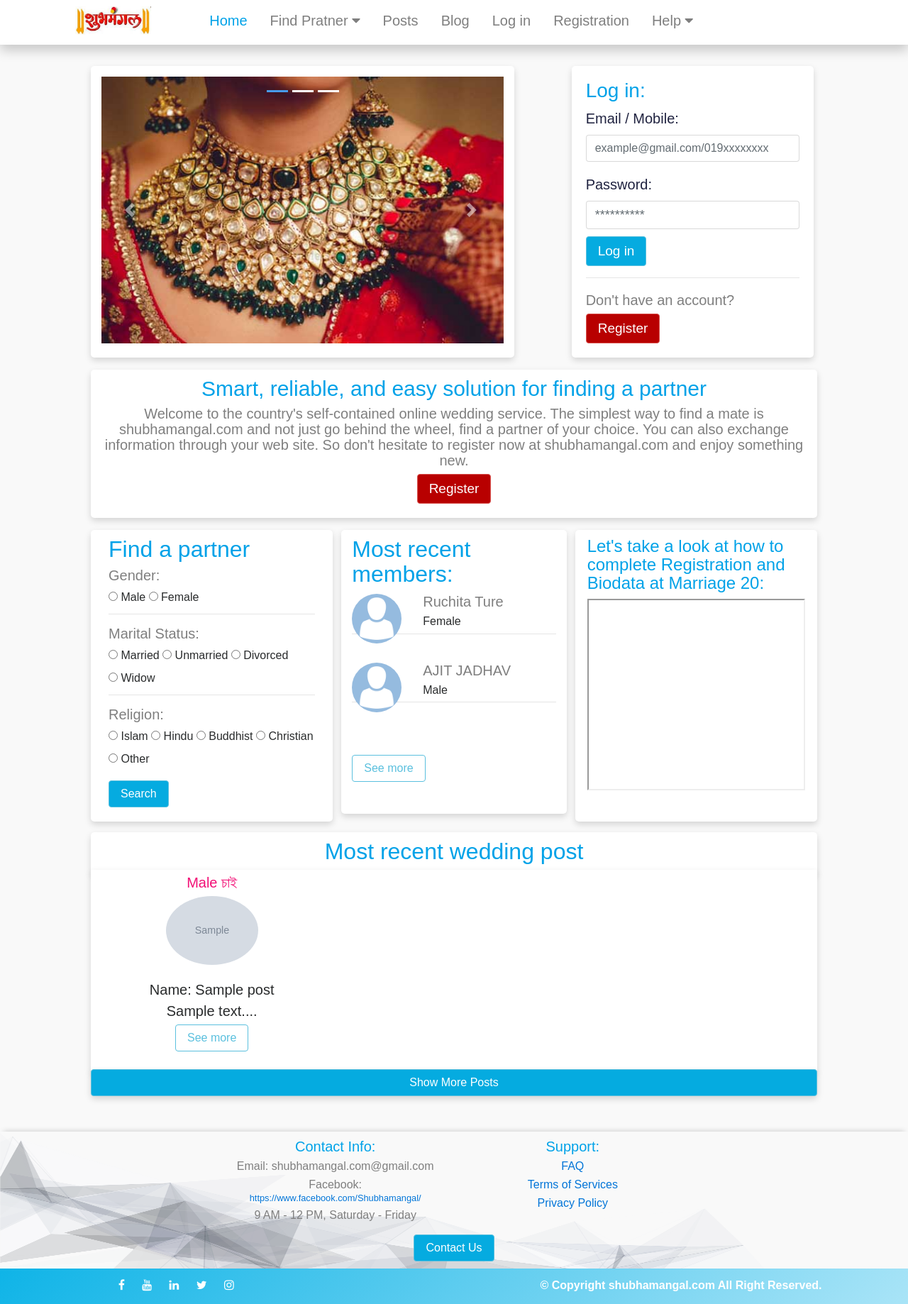
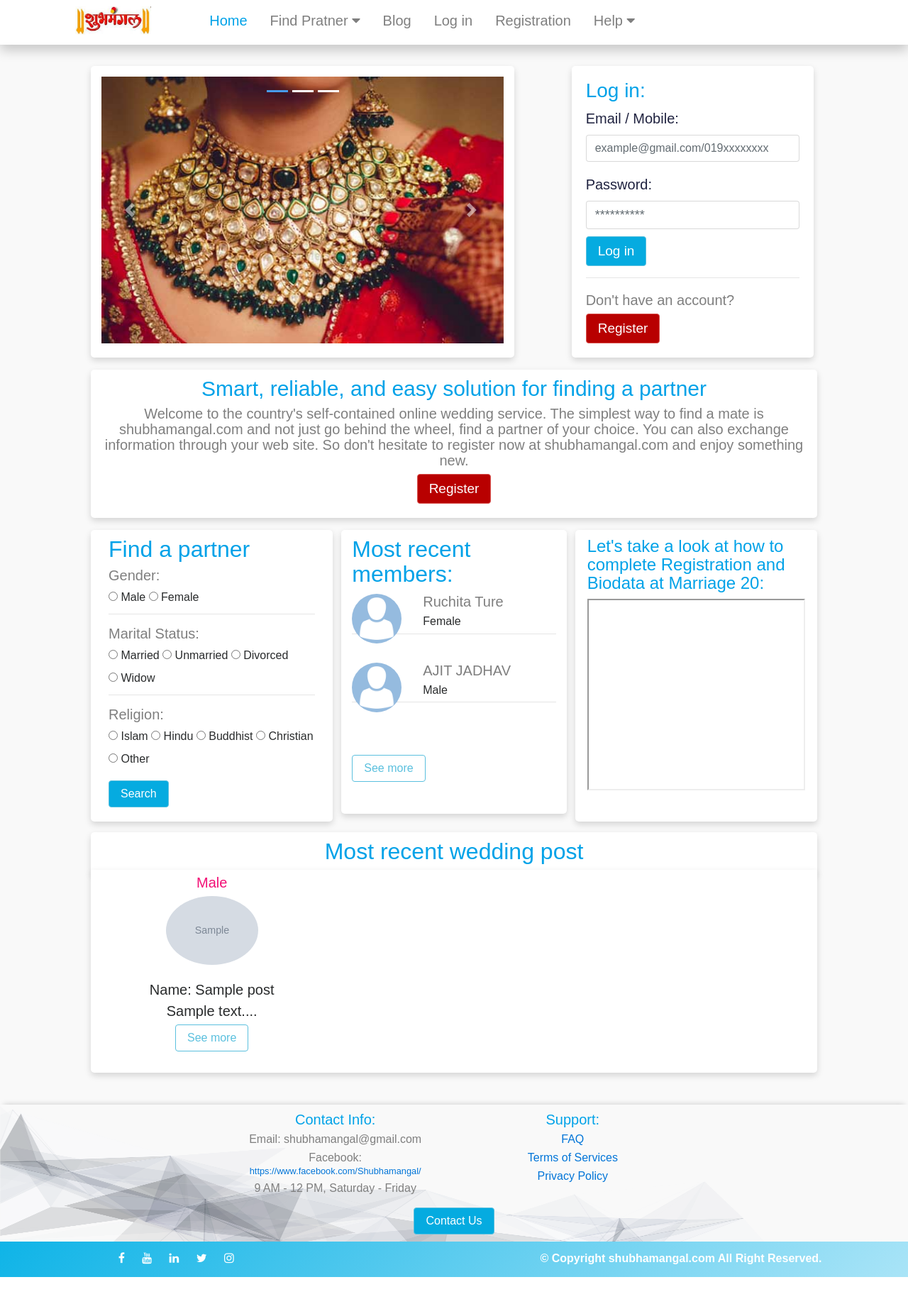
Before and after one commit to Dhana2513/matrimony, a PHP site: page / in a window 1280 px wide. Shown: the whole page at 71% size. After the commit the page ends 1800 px from the top, so only its background shows below. Run offline with PHP 8.4, Linux system fonts and the light colour scheme; data comes from the database, SQL or seed files in the repository; tables that the repository leaves empty hold one stand-in row (values such as "Sample post"); grey boxes marked "Sample" are stand-in pictures; some web fonts are replaced.

Commit message:
complte p1

```diff
--- a/blog.php
+++ b/blog.php
@@ -163,7 +163,7 @@
 			      <a href="search.php?gender=Female" class="nav_content">Female</a>
 			    </div>
 			  </div>
-			  <a href="posts.php" class="nav_content">Posts</a>
+			  <!-- <a href="posts.php" class="nav_content">Posts</a> -->
 			  <a href="blog.php" class="nav_content" style="color: #00A2E8;">Blog</a>
 			  <?php if(!isset($_SESSION['user'])){
 
@@ -669,7 +669,7 @@
 					<div class="col-md-2"></div>
 					<div class="col-md-4">
 						<h5 style="color: #00A2E8; text-align: center;">Contact Info:</h5>
-						<h6 style="color: #7f7f7f; text-align: center;">Email: shubhamangal.com@gmail.com</h6>
+						<h6 style="color: #7f7f7f; text-align: center;">Email: shubhamangal@gmail.com</h6>
 						<h6 style="color: #7f7f7f; text-align: center;">Facebook: <small><a href="https://www.facebook.com/Shubhamangal/">https://www.facebook.com/Shubhamangal/</a></small></h6>
 						<h6 style="color: #7f7f7f; text-align: center;">9 AM - 12 PM, Saturday - Friday</h6>
 					</div>
--- a/comment_notification.php
+++ b/comment_notification.php
@@ -201,7 +201,7 @@
 			      <a href="search.php?gender=female" class="nav_content">Female</a>
 			    </div>
 			  </div>
-			  <a href="posts.php" class="nav_content">Posts</a>
+			  <!-- <a href="posts.php" class="nav_content">Posts</a> -->
 			  <a href="blog.php" class="nav_content" >Blog</a>
 			  <!--<a href="#" onclick="openModal1()" class="nav_content">Log in</a>
 			  <a href="#" onclick="openModal()" class="nav_content">Registration</a>
--- a/db_connect.php
+++ b/db_connect.php
@@ -6,7 +6,7 @@
 	$dbpass="";
 	//$dbpass="65adminbiye65";
 	//$dbname="Shubhamangalcom_db";
-	$dbname="Shubhamangal";
+	$dbname="shubhamangal";
 	$con = mysqli_connect($dbhost,$dbuser,$dbpass,$dbname);
 
 ?>
--- a/faq.php
+++ b/faq.php
@@ -352,7 +352,7 @@
 					<a href="search.php?gender=Female" class="nav_content">Female</a>
 				</div>
 			</div>
-			<a href="posts.php" class="nav_content">Posts</a>
+			<!-- <a href="posts.php" class="nav_content">Posts</a> -->
 			<a href="blog.php" class="nav_content">Blog</a>
 			<?php
 			if (!isset($_SESSION['user'])) {
@@ -484,7 +484,7 @@
 					<form id="registration_form" class="" method="post">
 
 
-						<h5 style="margin-left: 3px; margin-top: 10px;">Male / Female Name: </h5>
+						<h5 style="margin-left: 3px; margin-top: 10px;">Full Name: </h5>
 						<input type="text" required id="name" class="form-control" name="" placeholder="Enter Full Name ">
 						<h6 id="name_error_message" style="color: red;"></h6>
 						<h5 style="margin-left: 3px; margin-top: 10px;">Gender:</h5>
--- a/index.php
+++ b/index.php
@@ -306,7 +306,8 @@
 		      <i class="fa fa-caret-down"></i>
 		    </button>
 		    <div class="dropdownx-content">
-		    <?php
+			<?php
+
 		    	if(isset($_SESSION['user'])  || isset($_COOKIE['user'])){
 		    		$_SESSION['user'] = $_COOKIE['user'];
 		    ?>
@@ -323,7 +324,7 @@
 		      ?>
 		    </div>
 		  </div>
-		  <a href="posts.php" class="nav_content">Posts</a>
+		  <!-- <a href="posts.php" class="nav_content">Posts</a> -->
 		  <a href="blog.php" class="nav_content">Blog</a>
 		  <?php
 		  	if(isset($_SESSION['user'])){
@@ -1057,11 +1058,11 @@
 					<?php
 							if($gender == "Male"){
 							?>
-							<h5 style="color: #F20E75; text-align: center; margin-top:-8px; ">Female চাই</h5>
+							<h5 style="color: #F20E75; text-align: center; margin-top:-8px; ">Female</h5>
 							<?php
 							}else{
 							?>
-							<h5 style="color: #F20E75; text-align: center; margin-top:-8px; ">Male চাই</h5>
+							<h5 style="color: #F20E75; text-align: center; margin-top:-8px; ">Male</h5>
 							<?php
 							}
 
@@ -1085,7 +1086,7 @@
 			?>
 
 		</div>
-		<div class="section5" style="margin:0 auto;"><a href="posts.php"><button type="button" class="form-control btn btn-info">Show More Posts</button></a></div>
+		<!-- <div class="section5" style="margin:0 auto;"><a href="posts.php"><button type="button" class="form-control btn btn-info">Show More Posts</button></a></div> -->
 	</div>
 
 
@@ -1095,7 +1096,7 @@
 			<div class="col-md-2"></div>
 			<div class="col-md-4">
 				<h5 style="color: #00A2E8; text-align: center;">Contact Info:</h5>
-				<h6 style="color: #7f7f7f; text-align: center;">Email: shubhamangal.com@gmail.com</h6>
+				<h6 style="color: #7f7f7f; text-align: center;">Email: shubhamangal@gmail.com</h6>
 				<h6 style="color: #7f7f7f; text-align: center;">Facebook: <small><a href="https://www.facebook.com/Shubhamangal/">https://www.facebook.com/Shubhamangal/</a></small></h6>
 				<h6 style="color: #7f7f7f; text-align: center;">9 AM - 12 PM, Saturday - Friday</h6>
 			</div>
@@ -1157,3 +1158,4 @@
 
 </body>
 </html>
+<?php
--- /dev/null
+++ b/log.php
@@ -0,0 +1,3 @@
+<?php
+
+echo $_GET["msg"];
--- a/message_notification.php
+++ b/message_notification.php
@@ -194,7 +194,7 @@
 			      <a href="search.php?gender=Female" class="nav_content">Female</a>
 			    </div>
 			  </div>
-			  <a href="posts.php" class="nav_content">Posts</a>
+			  <!-- <a href="posts.php" class="nav_content">Posts</a> -->
 			  <a href="blog.php" class="nav_content" >Blog</a>
 			  <!--<a href="#" onclick="openModal1()" class="nav_content">Log in</a>
 			  <a href="#" onclick="openModal()" class="nav_content">Registration</a>
--- a/messenger.php
+++ b/messenger.php
@@ -182,7 +182,7 @@
 			      <a href="search.php?gender=Female" class="nav_content">Female</a>
 			    </div>
 			  </div>
-			  <a href="posts.php" class="nav_content">Posts</a>
+			  <!-- <a href="posts.php" class="nav_content">Posts</a> -->
 			  <a href="blog.php" class="nav_content" >Blog</a>
 			  <!--<a href="#" onclick="openModal1()" class="nav_content">Log in</a>
 			  <a href="#" onclick="openModal()" class="nav_content">Registration</a>
--- a/post_s.php
+++ b/post_s.php
@@ -185,7 +185,7 @@
 			      <a href="search.php?gender=Female" class="nav_content">Female</a>
 			    </div>
 			  </div>
-			  <a href="posts.php" class="nav_content" style="color: #00A2E8;">Posts</a>
+			  <!-- <a href="posts.php" class="nav_content" style="color: #00A2E8;">Posts</a> -->
 			  <a href="blog.php" class="nav_content">Blog</a>
 			  <!--<a href="#" onclick="openModal1()" class="nav_content">Log in</a>
 			  <a href="#" onclick="openModal()" class="nav_content">Registration</a>
@@ -386,7 +386,7 @@
 					<div class="col-md-2"></div>
 					<div class="col-md-4">
 						<h5 style="color: #00A2E8; text-align: center;">Contact Info:</h5>
-						<h6 style="color: #7f7f7f; text-align: center;">Email: shubhamangal.com@gmail.com</h6>
+						<h6 style="color: #7f7f7f; text-align: center;">Email: shubhamangal@gmail.com</h6>
 						<h6 style="color: #7f7f7f; text-align: center;">Facebook: <small><a href="https://www.facebook.com/Shubhamangal/">https://www.facebook.com/Shubhamangal/</a></small></h6>
 						<h6 style="color: #7f7f7f; text-align: center;">9 AM - 12 PM, Saturday - Friday</h6>
 					</div>
--- a/post_upload.php
+++ b/post_upload.php
@@ -34,7 +34,7 @@
 			$msg = "<h5 style='color:green;'>Your post has been published.</h5>";
 		}
 		else{
-			$msg = "<h5 style='color:red;'>Sorry! Some Error occured, Try posting again.</h5>";
+			$msg = "<h5 style='color:red;'>Sorry! Some Error occured, Try posting again....</h5>";
 		}
 		$arr = array('a' => 'Nakib', 'b' => $ac, 'c' => $msg, 'd' => $data1, 'e' => 5);
 
--- a/posts.php
+++ b/posts.php
@@ -187,7 +187,7 @@
 			      <a href="search.php?gender=Female" class="nav_content">Female</a>
 			    </div>
 			  </div>
-			  <a href="posts.php" class="nav_content" style="color: #00A2E8;">Posts</a>
+			  <!-- <a href="posts.php" class="nav_content" style="color: #00A2E8;">Posts</a> -->
 			  <a href="blog.php" class="nav_content">Blog</a>
 			  <!--<a href="#" onclick="openModal1()" class="nav_content">Log in</a>
 			  <a href="#" onclick="openModal()" class="nav_content">Registration</a>
--- a/profile.php
+++ b/profile.php
@@ -103,7 +103,7 @@
 						<a href="search.php?gender=Female" class="nav_content">Female</a>
 					</div>
 				</div>
-				<a href="posts.php" class="nav_content">Posts</a>
+				<!-- <a href="posts.php" class="nav_content">Posts</a> -->
 				<a href="blog.php" class="nav_content">Blog</a>
 				<!--<a href="#" onclick="openModal1()" class="nav_content">Log in</a>
 			  <a href="#" onclick="openModal()" class="nav_content">Registration</a>-->
@@ -341,7 +341,7 @@
 							<form method="post" id="bio_form">
 
 
-								<h5 style="margin-left: 3px;">Male / Female Name: </h5>
+								<h5 style="margin-left: 3px;">Full Name: </h5>
 								<input type="text" required id="full_name" class="form-control" name="" placeholder="Male / Female Full Name" value="<?php echo $full_name; ?>">
 
 
@@ -1412,7 +1412,7 @@
 					<div class="col-md-2"></div>
 					<div class="col-md-4">
 						<h5 style="color: #00A2E8; text-align: center;">Contact Info:</h5>
-						<h6 style="color: #7f7f7f; text-align: center;">Email: shubhamangal.com@gmail.com</h6>
+						<h6 style="color: #7f7f7f; text-align: center;">Email: shubhamangal@gmail.com</h6>
 						<h6 style="color: #7f7f7f; text-align: center;">Facebook: <small><a href="https://www.facebook.com/Shubhamangal/">https://www.facebook.com/Shubhamangal/</a></small></h6>
 						<h6 style="color: #7f7f7f; text-align: center;">9 AM - 12 PM, Saturday - Friday</h6>
 					</div>
--- a/search.php
+++ b/search.php
@@ -151,7 +151,7 @@
 			      <a href="search.php?gender=Female" class="nav_content">Female</a>
 			    </div>
 			  </div>
-			  <a href="posts.php" class="nav_content">Posts</a>
+			  <!-- <a href="posts.php" class="nav_content">Posts</a> -->
 			  <a href="blog.php" class="nav_content" >Blog</a>
 			  <!--<a href="#" onclick="openModal1()" class="nav_content">Log in</a>
 			  <a href="#" onclick="openModal()" class="nav_content">Registration</a>
--- a/sendmail.php
+++ b/sendmail.php
@@ -50,7 +50,7 @@
 
 		}
 
-		/*$sendfrom = "shubhamangal.com@gmail.com";
+		/*$sendfrom = "shubhamangal@gmail.com";
         //$name =  $_POST['name'];
     	$mail = new PHPMailer();
 
@@ -60,7 +60,7 @@
 
     	$mail->SMTPAuth = true;
 
-    	$mail->Username = "shubhamangal.com@gmail.com";
+    	$mail->Username = "shubhamangal@gmail.com";
 
     	$mail->Password = "lkjhgfdsa42742";
 
--- a/services.php
+++ b/services.php
@@ -288,7 +288,7 @@
 		      <a href="search.php?gender=Female" class="nav_content">Female</a>
 		    </div>
 		  </div>
-		  <a href="posts.php" class="nav_content">Posts</a>
+		  <!-- <a href="posts.php" class="nav_content">Posts</a> -->
 		  <a href="blog.php" class="nav_content">Blog</a>
 		  <?php
 		  	if(!isset($_SESSION['user'])){
@@ -389,7 +389,7 @@
 			       	<form id="registration_form" class="" method="post">
 
 
-						<h5 style="margin-left: 3px; margin-top: 10px;">Male / Female Name: </h5>
+						<h5 style="margin-left: 3px; margin-top: 10px;">Full Name: </h5>
 						<input type="text" required id="name" class="form-control" name="" placeholder="Enter Full Name">
 						<h6 id="name_error_message" style="color: red;"></h6>
 						<h5 style="margin-left: 3px; margin-top: 10px;">Gender:</h5>
--- a/terms.php
+++ b/terms.php
@@ -352,7 +352,7 @@
 					<a href="search.php?gender=Female" class="nav_content">Female</a>
 				</div>
 			</div>
-			<a href="posts.php" class="nav_content">Posts</a>
+			<!-- <a href="posts.php" class="nav_content">Posts</a> -->
 			<a href="blog.php" class="nav_content">Blog</a>
 			<?php
 			if (!isset($_SESSION['user'])) {
@@ -459,7 +459,7 @@
 					<form id="registration_form" class="" method="post">
 
 
-						<h5 style="margin-left: 3px; margin-top: 10px;">Male / Female Name: </h5>
+						<h5 style="margin-left: 3px; margin-top: 10px;">Full Name: </h5>
 						<input type="text" required id="name" class="form-control" name="" placeholder="Enter Full Name">
 						<h6 id="name_error_message" style="color: red;"></h6>
 						<h5 style="margin-left: 3px; margin-top: 10px;">Gender:</h5>
@@ -701,7 +701,7 @@
 			<div class="col-md-2"></div>
 			<div class="col-md-4">
 				<h5 style="color: #00A2E8; text-align: center;">Contact Info:</h5>
-				<h6 style="color: #7f7f7f; text-align: center;">Email: shubhamangal.com@gmail.com</h6>
+				<h6 style="color: #7f7f7f; text-align: center;">Email: shubhamangal@gmail.com</h6>
 				<h6 style="color: #7f7f7f; text-align: center;">Facebook: <small><a href="https://www.facebook.com/Shubhamangal/">https://www.facebook.com/Shubhamangal/</a></small></h6>
 				<h6 style="color: #7f7f7f; text-align: center;">9 AM - 12 PM, Saturday - Friday</h6>
 			</div>
--- a/upload.php
+++ b/upload.php
@@ -28,13 +28,14 @@
 		$rnx = mysqli_query($con,$qrx);
 
 		$qr = "INSERT INTO `goppo` (`id`,`title`, `content`, `image`, `user`, `time`) VALUES (NULL, '$title','$data1', '$imageName', '$data2',NOW());";
+
 		$rn = mysqli_query($con,$qr);
 		if($rn){
 			$ac = 1;
 			$msg = "<h5 style='color:green;'>Your post has been published.</h5>";
 		}
 		else{
-			$msg = "<h5 style='color:red;'>Sorry! Some Error occured, Try posting again.</h5>";
+			$msg = "<h5 style='color:red;'>Sorry! Some Error occured, Try posting again. ".$qr."</h5>";
 		}
 		$arr = array('a' => 'Nakib', 'b' => $ac, 'c' => $msg, 'd' => $data1, 'e' => 5);
 
```
Also changed, not shown: biodatasubmit.php (+7 -1 lines), comment.php (+5 -5 lines), image/sagarhagar@gmail.com_0.png (added).
